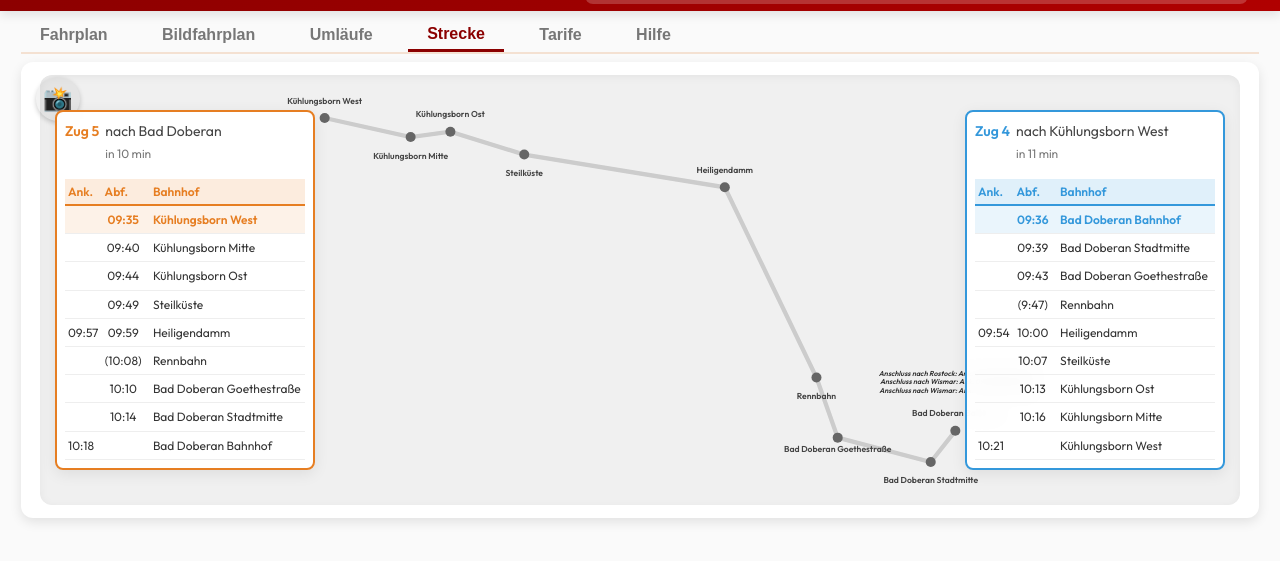
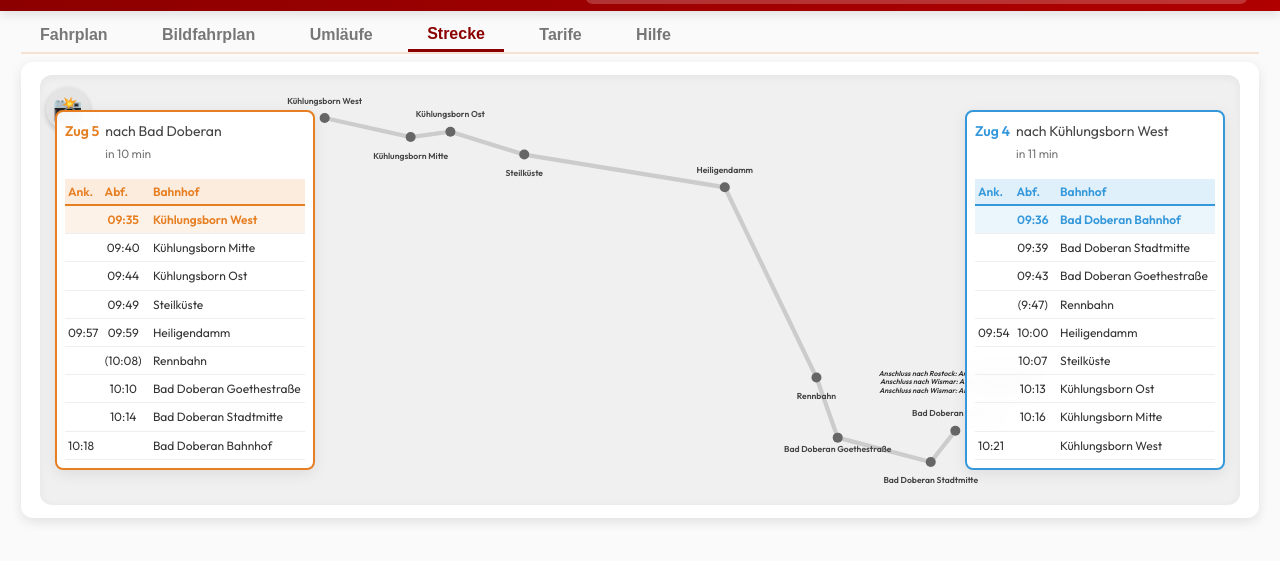
Before and after one commit to Moba160/Molli, a plain HTML site: page index.html in a window 1280 px wide. Shown: the part 49-610 px from the top of the page. Drawn offline with Linux system fonts and the light colour scheme.

Commit message:
Adjust photo button position and remove duplicate svg-fotos group

```diff
--- a/index.html
+++ b/index.html
@@ -364,7 +364,7 @@
             <button id="strecke-fotos-btn" onclick="toggleStreckeFotos()" title="Fotos ein-/ausblenden"
                     onmouseover="if(!window.showFotosOnStrecke) this.style.transform='scale(1.1)';"
                     onmouseout="this.style.transform='scale(1)';"
-                    style="position: absolute; top: 15px; left: 15px; z-index: 10; border: none; background: rgba(0,0,0,0.05); color: #333; padding: 8px; border-radius: 50%; width: 44px; height: 44px; display: flex; align-items: center; justify-content: center; cursor: pointer; transition: all 0.2s ease; outline: none; font-size: 24px; box-shadow: 0 2px 5px rgba(0,0,0,0.2);">
+                    style="position: absolute; top: 25px; left: 25px; z-index: 10; border: none; background: rgba(0,0,0,0.05); color: #333; padding: 8px; border-radius: 50%; width: 44px; height: 44px; display: flex; align-items: center; justify-content: center; cursor: pointer; transition: all 0.2s ease; outline: none; font-size: 24px; box-shadow: 0 2px 5px rgba(0,0,0,0.2);">
                 📸
             </button>
             <div id="map-container" style="width: 100%; height: 430px; background: #f0f0f0; border-radius: 12px; position: relative; overflow: hidden; box-shadow: inset 0 2px 10px rgba(0,0,0,0.05);">
@@ -377,7 +377,6 @@
                 <svg id="route-svg" width="100%" height="100%" viewBox="0 0 1000 600" preserveAspectRatio="xMidYMid meet">
                     <g id="svg-route-line"></g>
                     <g id="svg-stations"></g>
-                    <g id="svg-fotos"></g>
                     <g id="svg-trains"></g>
                     <g id="svg-labels"></g>
                     <g id="svg-train-times"></g>
```
